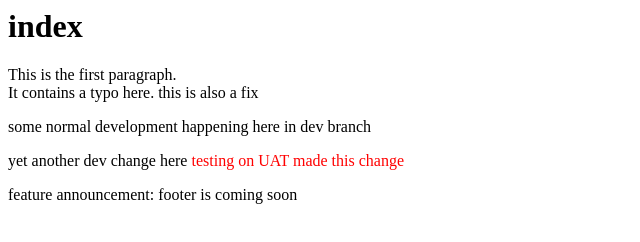
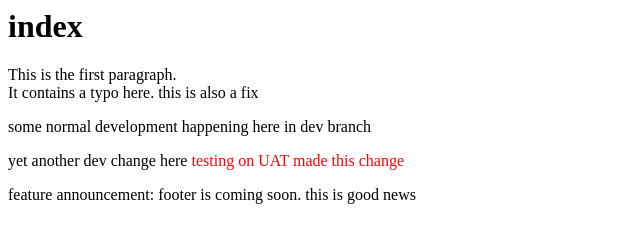
Before and after one commit to iohn2000/flowtest, a plain HTML site: page index.html in a window 1280 px wide. Shown: the whole page, without its empty margins (0-640 px from the left). Drawn offline with Linux system fonts and the light colour scheme.

Commit message:
more on footers announcement

```diff
--- a/index.html
+++ b/index.html
@@ -19,7 +19,9 @@
 		<span class="red">testing on UAT made this change</span>
 		</p>
 
-		<p>feature announcement: footer is coming soon</p>
+		<p>feature announcement: footer is coming soon.
+		this is good news
+		</p>
 
 	</body>
 </html>
```
